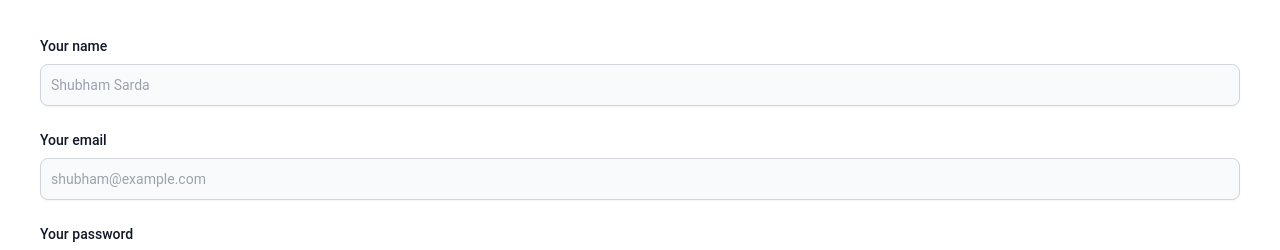
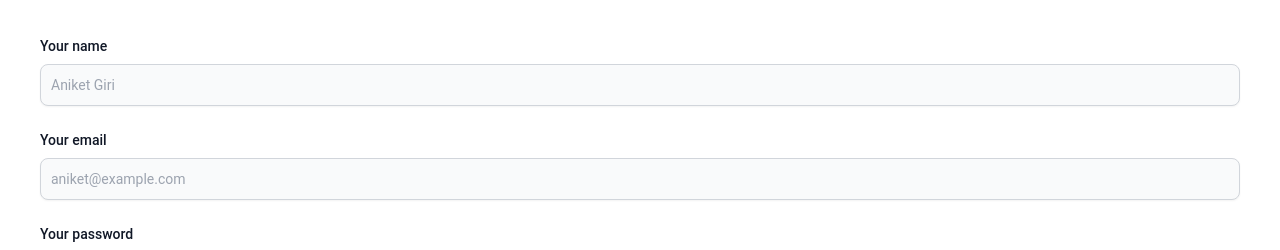
Before and after one commit to AniketDGiri/FoodMart-App, a React (Create React App) app: page /register in a window 1280 px wide. Shown: the part 141-391 px from the top of the page. Built offline with nearby package versions, Linux system fonts and the light colour scheme.

Commit message:
feat: added login name on dropdown menu

```diff
--- a/src/components/Authentication/Login.js
+++ b/src/components/Authentication/Login.js
@@ -84,7 +84,7 @@ export const Login = () => {
             id="email"
             ref={email}
             className="bg-gray-50 border border-gray-300 text-gray-900 text-sm rounded-lg focus:ring-blue-500 focus:border-blue-500 block w-full p-2.5 dark:bg-gray-700 dark:border-gray-600 dark:placeholder-gray-400 dark:text-white dark:focus:ring-blue-500 dark:focus:border-blue-500"
-            placeholder="shubham@example.com"
+            placeholder="aniket@example.com"
             required
             autoComplete="off"
           />
--- a/src/components/Authentication/Register.js
+++ b/src/components/Authentication/Register.js
@@ -70,7 +70,7 @@ export const Register = () => {
             type="name"
             id="name"
             className="shadow-sm bg-gray-50 border border-gray-300 text-gray-900 text-sm rounded-lg focus:ring-blue-500 focus:border-blue-500 block w-full p-2.5 dark:bg-gray-700 dark:border-gray-600 dark:placeholder-gray-400 dark:text-white dark:focus:ring-blue-500 dark:focus:border-blue-500 dark:shadow-sm-light"
-            placeholder="Shubham Sarda"
+            placeholder="Aniket Giri"
             required
             autoComplete="off"
           />
@@ -86,7 +86,7 @@ export const Register = () => {
             type="email"
             id="email"
             className="shadow-sm bg-gray-50 border border-gray-300 text-gray-900 text-sm rounded-lg focus:ring-blue-500 focus:border-blue-500 block w-full p-2.5 dark:bg-gray-700 dark:border-gray-600 dark:placeholder-gray-400 dark:text-white dark:focus:ring-blue-500 dark:focus:border-blue-500 dark:shadow-sm-light"
-            placeholder="shubham@example.com"
+            placeholder="aniket@example.com"
             required
             autoComplete="off"
           />
--- a/src/components/Layout/Header/DropDownLoggedIn.js
+++ b/src/components/Layout/Header/DropDownLoggedIn.js
@@ -1,6 +1,12 @@
+import { useEffect, useState } from "react";
 import { Link, useNavigate } from "react-router-dom";
+import { getSessionData } from "../../../services/sessionDetails";
+import apiCalls from "../../../services/apiCalls";
+import { toast } from "react-toastify";
 
 export const DropdownLoggedIn = ({ setIsDropDownn }) => {
+  const [userData, setUserData] = useState({});
+
   const navigate = useNavigate();
   const onLogInHandler = () => {
     navigate("/");
@@ -9,13 +15,45 @@ export const DropdownLoggedIn = ({ setIsDropDownn }) => {
     setIsDropDownn(false);
   };
 
+  const { accessToken, userId } = getSessionData();
+
+  useEffect(() => {
+    if (accessToken) {
+      const getUserDetails = async () => {
+        try {
+          const url = `${process.env.REACT_APP_URL}:${process.env.REACT_APP_PORT_NO}/600/users/${userId}`;
+
+          const res = await apiCalls({
+            method: "get",
+            url: url,
+            headers: { Authorization: `Bearer ${accessToken}` },
+          });
+
+          setUserData(res.data);
+        } catch (err) {
+          toast.error(`Error Fetching user Data`, {
+            position: "top-center",
+            autoClose: 5000,
+            hideProgressBar: false,
+            closeOnClick: true,
+            pauseOnHover: true,
+            draggable: true,
+            progress: undefined,
+            theme: "dark",
+          });
+        }
+      };
+      getUserDetails();
+    }
+  }, [accessToken, userId]);
+
   return (
     <div
       id="dropdownAvatar"
       className="select-none	absolute top-10 right-0 z-10 w-44 bg-white rounded divide-y divide-gray-100 shadow dark:bg-gray-700 dark:divide-gray-600"
     >
       <div className="py-3 px-4 text-sm text-gray-900 dark:text-white">
-        <div className="font-medium truncate">shubham@example.com</div>
+        <div className="font-medium truncate">{userData.email || ""}</div>
       </div>
       <ul
         className="py-1 text-sm text-gray-700 dark:text-gray-200"
```
